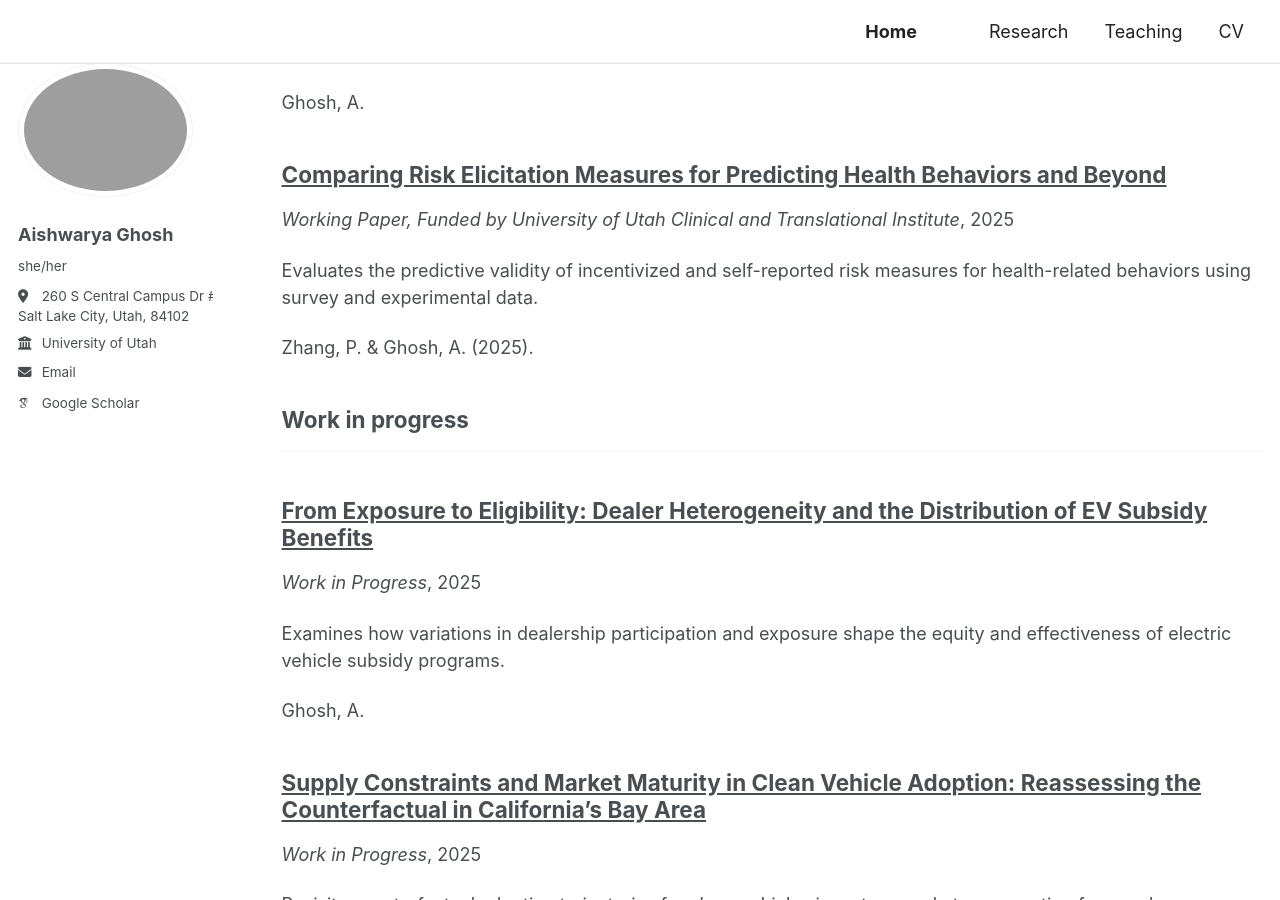
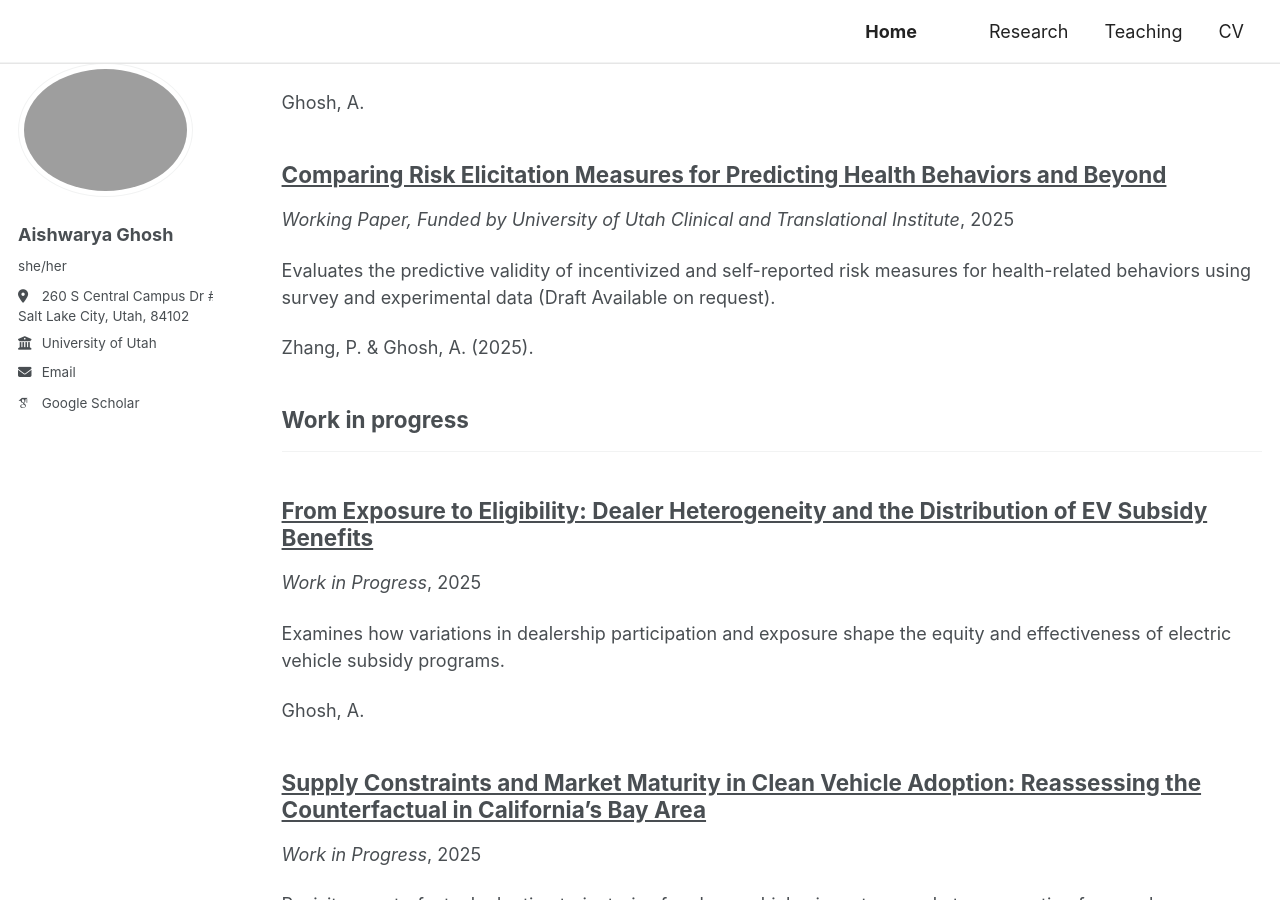
Before and after one commit to ghoshash1/ghoshash1.github.io, a Jekyll site: the page built from _pages/research.html, in a window 1280 px wide and 900 px high, scrolled down 1063 px. Built offline with Jekyll 4.4.1, drawn with Linux system fonts in a browser that asks for light colours; some web fonts are replaced.

Commit message:
Update 2025-01-16-risk-elicitation-health-behaviors.md

```diff
--- a/_publications/2025-01-16-risk-elicitation-health-behaviors.md
+++ b/_publications/2025-01-16-risk-elicitation-health-behaviors.md
@@ -3,7 +3,7 @@ title: "Comparing Risk Elicitation Measures for Predicting Health Behaviors and
 collection: publications
 category: working
 date: 2025-01-13
-excerpt: "Evaluates the predictive validity of incentivized and self-reported risk measures for health-related behaviors using survey and experimental data."
+excerpt: "Evaluates the predictive validity of incentivized and self-reported risk measures for health-related behaviors using survey and experimental data (Draft Available on request)."
 venue: "Working Paper, Funded by University of Utah Clinical and Translational Institute"
 paperurl: ""
 citation: "Zhang, P. & Ghosh, A. (2025)."
```
